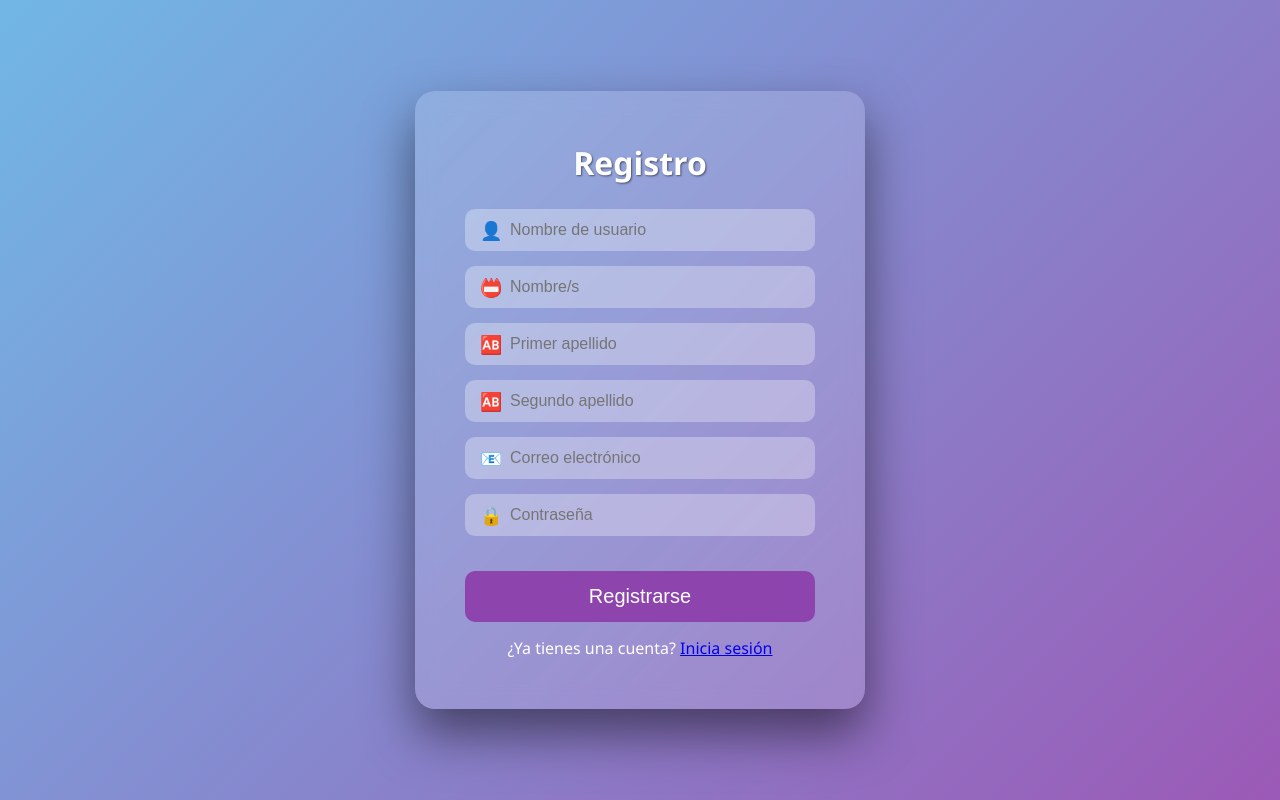
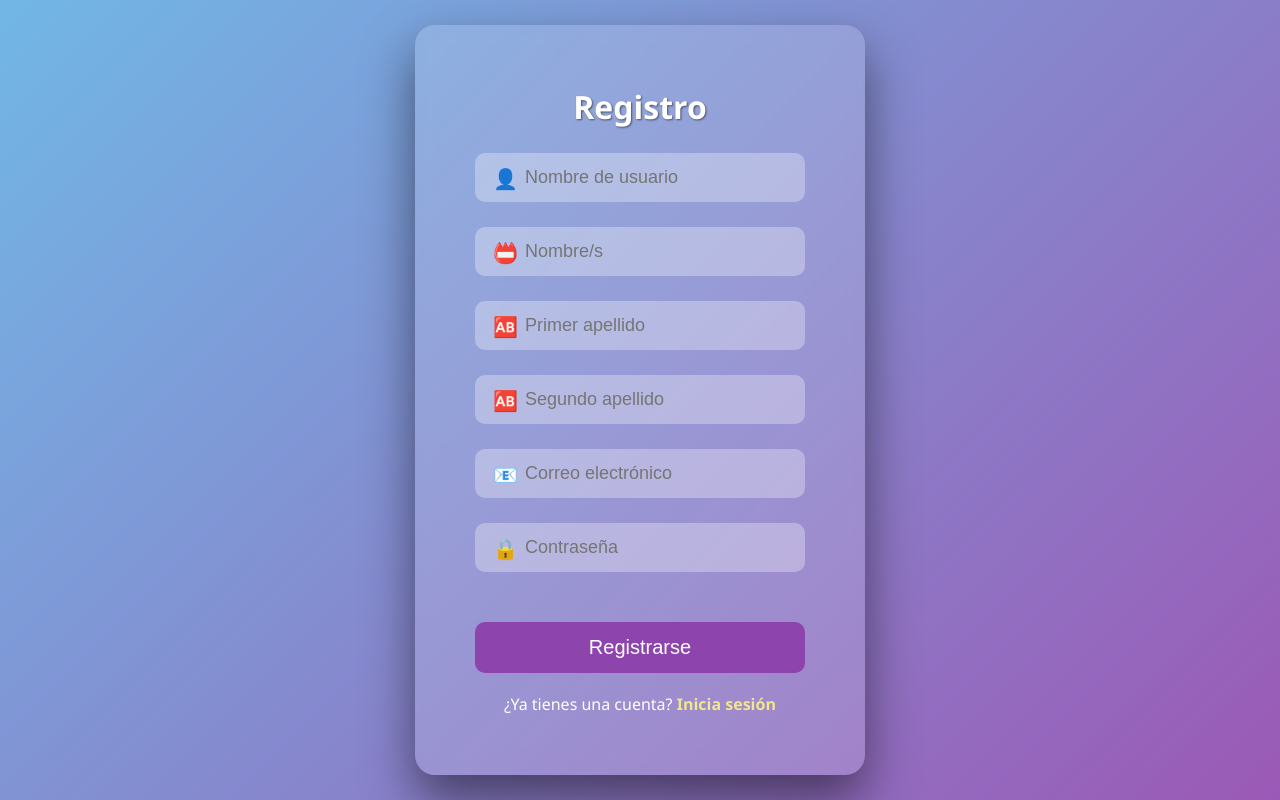
Before and after one commit to LEYENDARYCOMPANY2024/S.T.M, a FastAPI app: page /registro in a window 1280 px wide. Run offline with FastAPI, Linux system fonts and the light colour scheme.

Commit message:
modificasiones

```diff
--- a/app/static/css/registro.css
+++ b/app/static/css/registro.css
@@ -3,6 +3,7 @@
     margin: 0;
     padding: 0;
 }
+
 body {
     display: flex;
     justify-content: center;
@@ -11,52 +12,60 @@
     background: linear-gradient(135deg, #71b7e6, #9b59b6);
     font-family: 'Segoe UI', Tahoma, Geneva, Verdana, sans-serif;
 }
+
 .register-container {
     background: rgba(255, 255, 255, 0.15);
     backdrop-filter: blur(10px);
-            padding: 50px;
+    padding: 60px;
     border-radius: 20px;
     box-shadow: 0 25px 50px rgba(0, 0, 0, 0.5);
     text-align: center;
     transition: transform 0.3s;
     width: 450px;
 }
+
 .register-container:hover {
     transform: translateY(-5px);
 }
+
 .register-container h2 {
     margin-bottom: 25px;
     color: white;
     font-size: 32px;
     text-shadow: 1px 1px 2px rgba(0, 0, 0, 0.5);
 }
+
 .input-container {
     position: relative;
-            margin: 15px 0;
+    margin: 25px 0;
 }
+
 .input-container input {
     width: 100%;
-            padding: 12px 45px;
+    padding: 14px 50px;
     border: none;
     border-radius: 10px;
-            font-size: 16px;
+    font-size: 18px;
     outline: none;
     background: rgba(255, 255, 255, 0.3);
     color: #fff;
     transition: background 0.3s, box-shadow 0.3s;
 }
+
 .input-container input:focus {
     background: rgba(255, 255, 255, 0.5);
-            box-shadow: 0 0 10px rgba(255, 255, 255, 0.5);
+    box-shadow: 0 0 15px rgba(255, 255, 255, 0.5);
 }
+
 .input-container .icon {
     position: absolute;
-            left: 15px;
+    left: 18px;
     top: 50%;
     transform: translateY(-50%);
     color: #fff;
-            font-size: 18px;
+    font-size: 20px;
 }
+
 .register-container button {
     width: 100%;
     padding: 14px;
@@ -67,22 +76,54 @@
     font-size: 20px;
     cursor: pointer;
     transition: background 0.3s ease, transform 0.2s;
-            margin-top: 20px;
+    margin-top: 25px;
 }
+
 .register-container button:hover {
     background: #732d91;
-            transform: scale(1.05);
+    transform: scale(1.07);
 }
+
 .login-link {
-            margin-top: 15px;
+    margin-top: 20px;
     color: white;
-            font-size: 16px;
 }
-        .login-link button {
-            background: none;
-            border: none;
-            color: #fff;
-            font-size: 16px;
-            cursor: pointer;
+
+.login-link a {
+    color: #f0e68c;
+    text-decoration: none;
+    font-weight: bold;
+}
+
+.login-link a:hover {
     text-decoration: underline;
 }
+
+/* Estilos para la alerta de éxito */
+.alert {
+    position: fixed;
+    top: 20px;
+    left: 50%;
+    transform: translateX(-50%);
+    padding: 15px 30px;
+    border-radius: 10px;
+    background: linear-gradient(135deg, #71b7e6, #9b59b6);
+    color: white;
+    font-size: 18px;
+    box-shadow: 0 5px 15px rgba(0, 0, 0, 0.3);
+    display: flex;
+    align-items: center;
+    opacity: 0;
+    visibility: hidden;
+    transition: opacity 0.3s, visibility 0.3s;
+}
+
+.alert.show {
+    opacity: 1;
+    visibility: visible;
+}
+
+.alert-icon {
+    margin-right: 10px;
+    font-size: 24px;
+}
--- /dev/null
+++ b/app/static/js/registro.js
@@ -0,0 +1,15 @@
+document.getElementById('registerForm').addEventListener('submit', function(event) {
+    event.preventDefault();
+
+    // Mostrar alerta de éxito
+    const alert = document.getElementById('successAlert');
+    alert.classList.add('show');
+
+    // Ocultar la alerta después de 3 segundos
+    setTimeout(function() {
+        alert.classList.remove('show');
+    }, 3000);
+
+    // Opcional: limpiar el formulario
+    this.reset();
+});
--- a/app/templates/registro.html
+++ b/app/templates/registro.html
@@ -38,7 +38,13 @@
             <div class="login-link">
                 ¿Ya tienes una cuenta? <a href="/login">Inicia sesión</a>
             </div>
+                <!-- Alerta de éxito -->
+            <div class="alert" id="successAlert">
+                <span class="alert-icon">✅</span>
+                <span>¡Registro exitoso!</span>
+            </div>
         </form>
     </div>
+    <script src="registro.js"></script>
 </body>
 </html>
```
Lines whose indentation alone changed are shown as unchanged.
